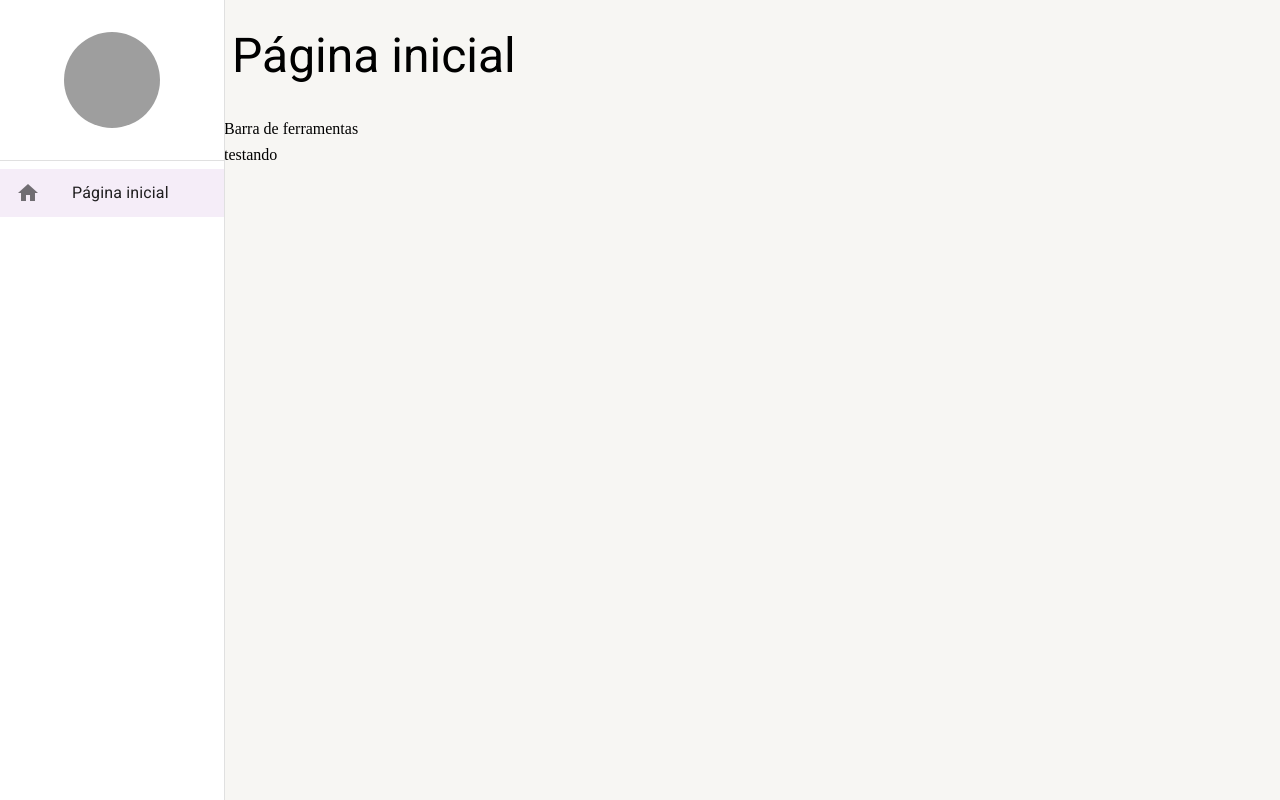
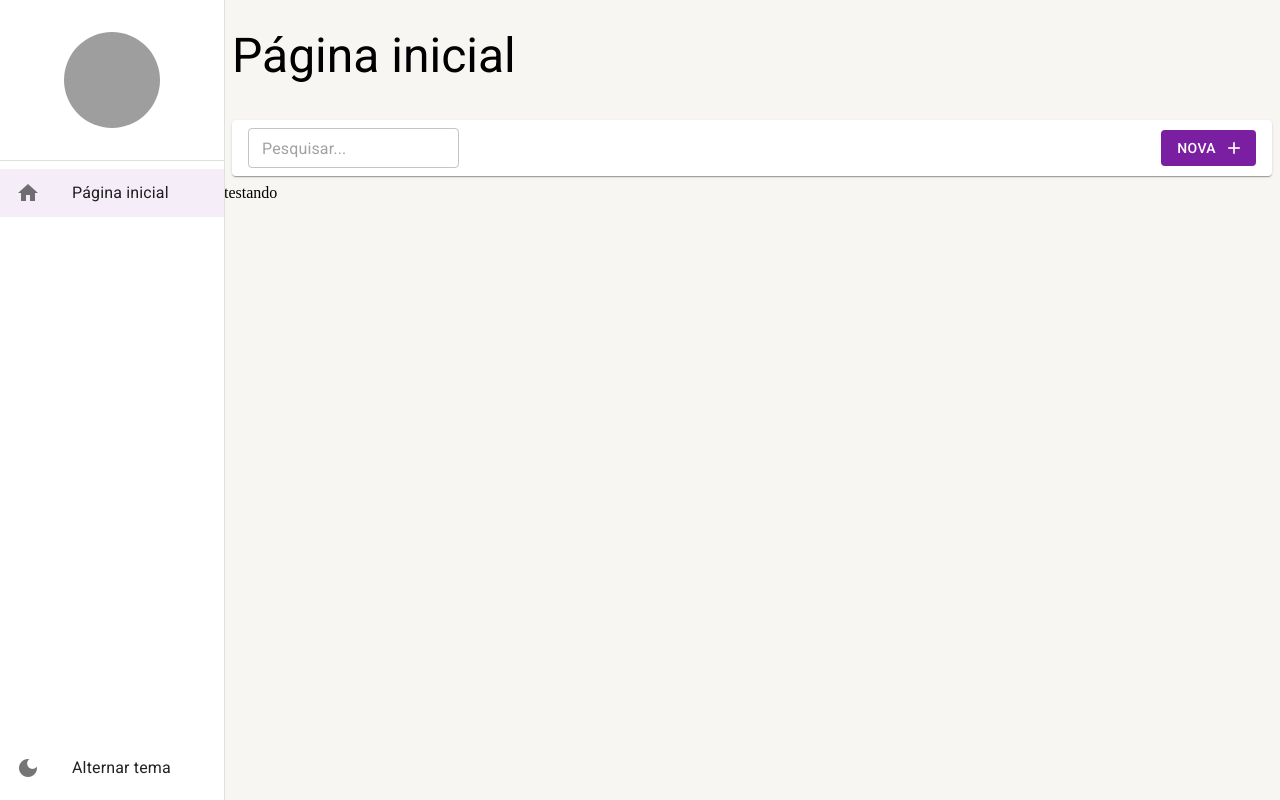
Before and after one commit to chrmartins/app-generic, a React (Create React App) app: page /pagina-inicial in a window 1280 px wide. Built offline with nearby package versions, Linux system fonts and the light colour scheme; grey boxes are pictures that could not be loaded.

Commit message:
feat: listing tools

```diff
--- a/src/pages/dashboards/Dashboard.tsx
+++ b/src/pages/dashboards/Dashboard.tsx
@@ -1,8 +1,17 @@
+import { ListingTools } from "../../shared/components";
 import { LayoutBasePage } from "../../shared/layouts";
 
 export const Dashboard = () => {
   return (
-    <LayoutBasePage titulo="Página inicial" toolBar={<>Barra de ferramentas</>} >
+    <LayoutBasePage
+      titulo="Página inicial"
+      toolBar={(
+        <ListingTools
+          mostrarInputBusca
+          textoBotaoNovo="Nova"
+        />
+      )}
+    >
       testando
     </LayoutBasePage>
   )
--- a/src/shared/components/index.ts
+++ b/src/shared/components/index.ts
@@ -1 +1,2 @@
 export * from './sidebar/Sidebar';
+export * from './listingTools/ListingTools';
--- /dev/null
+++ b/src/shared/components/listingTools/ListingTools.tsx
@@ -0,0 +1,57 @@
+import { Box, Button, Icon, Paper, TextField, useTheme } from "@mui/material";
+
+interface IListingToolsProps {
+  textoDaBusca?: string;
+  mostrarInputBusca?: boolean;
+  aoMudarTextoDeBusca?: (novoTexto: string) => void;
+  textoBotaoNovo?: string;
+  mostrarBotaoNovo?: boolean;
+  aoClicarEmNovo?: () => void;
+}
+
+export const ListingTools: React.FC<IListingToolsProps> = ({
+  textoDaBusca = "",
+  mostrarInputBusca = false,
+  aoMudarTextoDeBusca,
+  textoBotaoNovo = "Novo",
+  mostrarBotaoNovo = true,
+  aoClicarEmNovo,
+}) => {
+  const theme = useTheme();
+
+  return (
+    <Box
+      component={Paper} /* Box combinado com o componente Paper */
+      height={theme.spacing(5)}
+      display="flex"
+      alignItems="center"
+      gap={1}
+      marginX={1}
+      padding={1}
+      paddingX={2}
+    >
+      {mostrarInputBusca && (
+        <TextField
+          size="small"
+          placeholder="Pesquisar..."
+          value={textoDaBusca}
+          onChange={(e) => aoMudarTextoDeBusca?.(e.target.value)}
+        />
+      )}
+
+      <Box flex={1} display="flex" justifyContent="end">
+        {mostrarBotaoNovo && (
+          <Button
+            variant="contained"
+            color="primary"
+            disableElevation
+            endIcon={<Icon>add</Icon>}
+            onClick={aoClicarEmNovo}
+          >
+            {textoBotaoNovo}
+          </Button>
+        )}
+      </Box>
+    </Box>
+  );
+};
--- a/src/shared/components/sidebar/Sidebar.tsx
+++ b/src/shared/components/sidebar/Sidebar.tsx
@@ -13,7 +13,7 @@ import {
 import { useMatch, useNavigate, useResolvedPath } from "react-router-dom";
 import { Box } from "@mui/system";
 
-import { useDrawerContext } from "../../contexts";
+import { useAppThemeContext, useDrawerContext } from "../../contexts";
 
 interface IListItemLinkProps {
   to: string;
@@ -58,6 +58,7 @@ export const Sidebar: React.FC<ISidebarProps> = ({ children }) => {
   const smDown = useMediaQuery(theme.breakpoints.down("sm"));
 
   const { isDrawerOpen, drawerOptions, toggleDrawerOpen } = useDrawerContext();
+  const { toggleTheme } = useAppThemeContext();
 
   return (
     <>
@@ -100,6 +101,16 @@ export const Sidebar: React.FC<ISidebarProps> = ({ children }) => {
               ))}
             </List>
           </Box>
+          <Box>
+            <List component="nav">
+              <ListItemButton onClick={toggleTheme}>
+                <ListItemIcon>
+                  <Icon>dark_mode</Icon>
+                </ListItemIcon>
+                <ListItemText primary="Alternar tema" />
+              </ListItemButton>
+            </List>
+          </Box>
         </Box>
       </Drawer>
 
--- a/src/shared/layouts/LayoutBasePage.tsx
+++ b/src/shared/layouts/LayoutBasePage.tsx
@@ -1,12 +1,12 @@
 import {
   Icon,
+  Box,
   IconButton,
   Theme,
   Typography,
   useMediaQuery,
   useTheme,
 } from "@mui/material";
-import { Box } from "@mui/system";
 
 import { useDrawerContext } from "../contexts";
 
--- a/src/shared/themes/Dark.ts
+++ b/src/shared/themes/Dark.ts
@@ -3,6 +3,7 @@ import { purple, pink } from '@mui/material/colors'
 
 export const DarkTheme = createTheme({
   palette: {
+    mode: 'dark',
     primary: {
       main: purple[800],
       dark: purple[900],
@@ -20,4 +21,9 @@ export const DarkTheme = createTheme({
       default: '#202124',
     }
   },
+  typography: {
+    allVariants: {
+      color: '#ffffff',
+    }
+  }
 })
```
